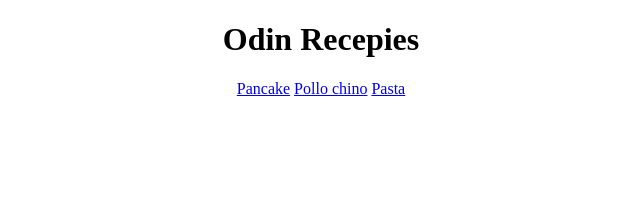
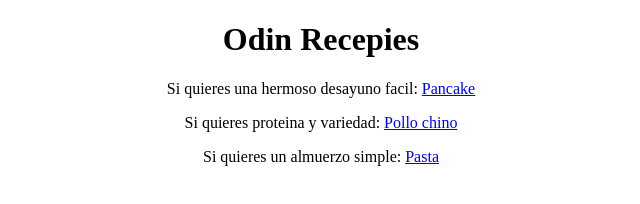
Before and after one commit to squeleton/recipiesList-htmlBasics, a plain HTML site: page index.html in a window 1280 px wide. Shown: the whole page, without its empty margins (319-959 px from the left). Drawn offline with Linux system fonts and the light colour scheme.

Commit message:
solving_problems

```diff
--- a/index.html
+++ b/index.html
@@ -9,9 +9,21 @@
 <body>
     <center>
     <h1>Odin Recepies</h1>
+    <p>
+        Si quieres una hermoso desayuno facil:
         <a href="./recipies/pancake.html">Pancake</a>
+
+    </p>
+    <p>
+
+        Si quieres proteina y variedad:
         <a href="./recipies/pollo.html">Pollo chino</a>
+    </p>
+    <p>
+        Si quieres un almuerzo simple:
         <a href="./recipies/pasta.html">Pasta</a>
+
+    </p>
 </center>
 
 </body>
--- /dev/null
+++ b/style.css
@@ -0,0 +1,4 @@
+body{
+    background-color: black;
+    color: white;
+}
```
Also changed, not shown: recipies/pancake.html (+1 -1 lines), recipies/pasta.html (+2 -1 lines), recipies/pollo.html (+6 -5 lines).
